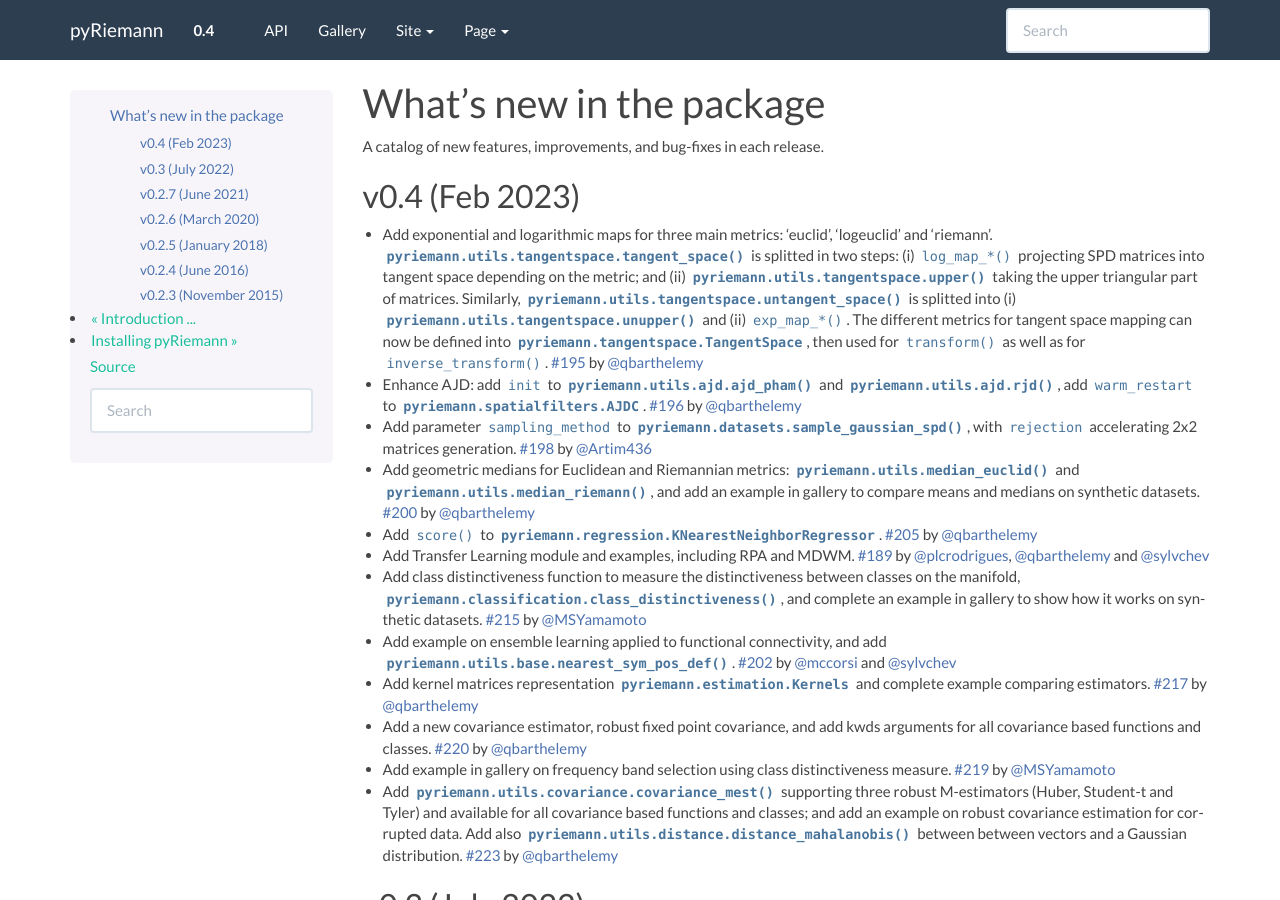
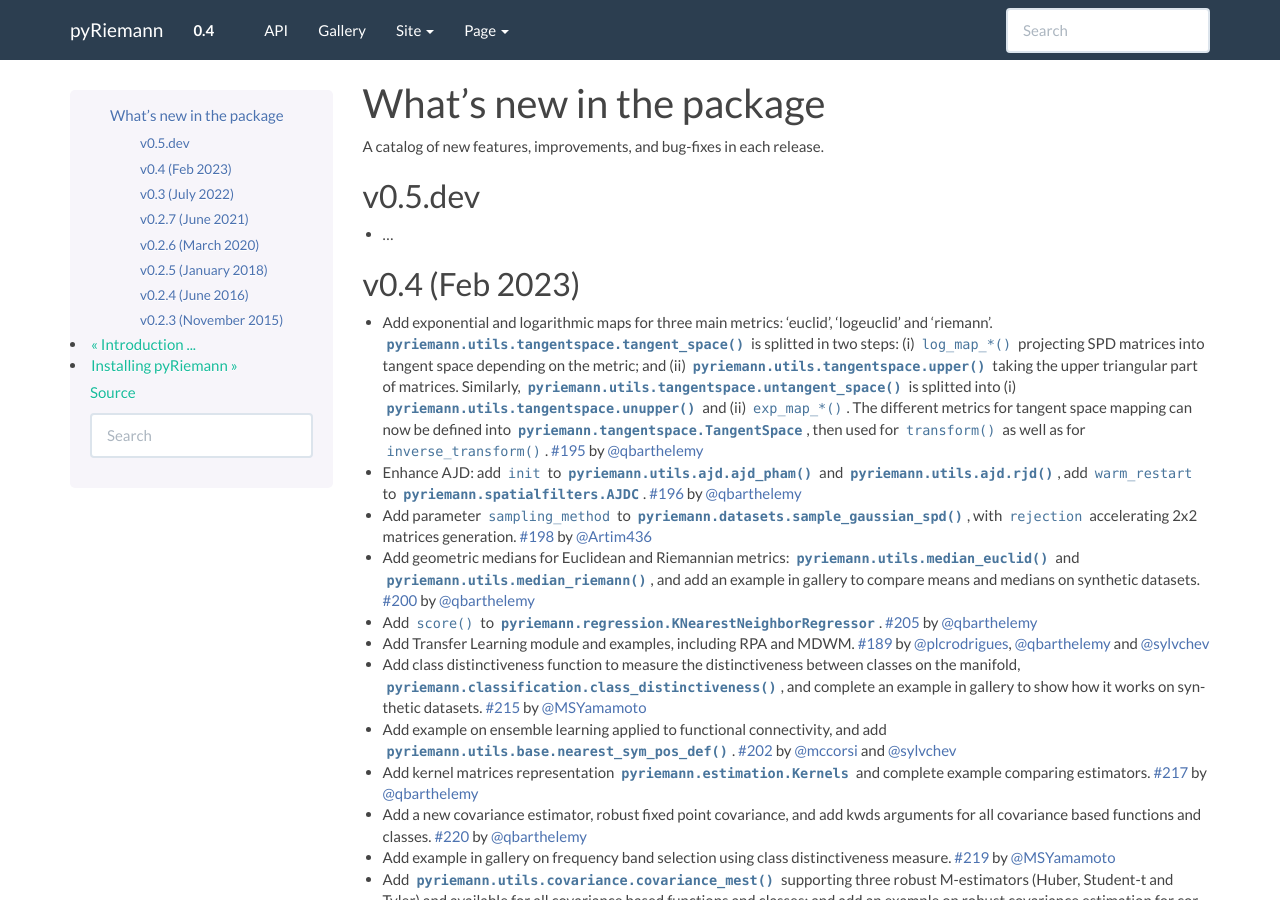
Before and after one commit to pyRiemann/pyRiemann, a Sphinx documentation site: the page built from doc/whatsnew.rst, in a window 1280 px wide and 900 px high. Built offline with Sphinx 7.4.7, drawn with Linux system fonts in a browser that asks for light colours; pages that are not in the unit, such as notebooks, are missing from menus.

Commit message:
update what's new for 0.5 cycle

```diff
--- a/doc/whatsnew.rst
+++ b/doc/whatsnew.rst
@@ -6,6 +6,11 @@ What's new in the package
 =========================
 
 A catalog of new features, improvements, and bug-fixes in each release.
+
+v0.5.dev
+--------
+
+- ...
 
 v0.4 (Feb 2023)
 ---------------
```
